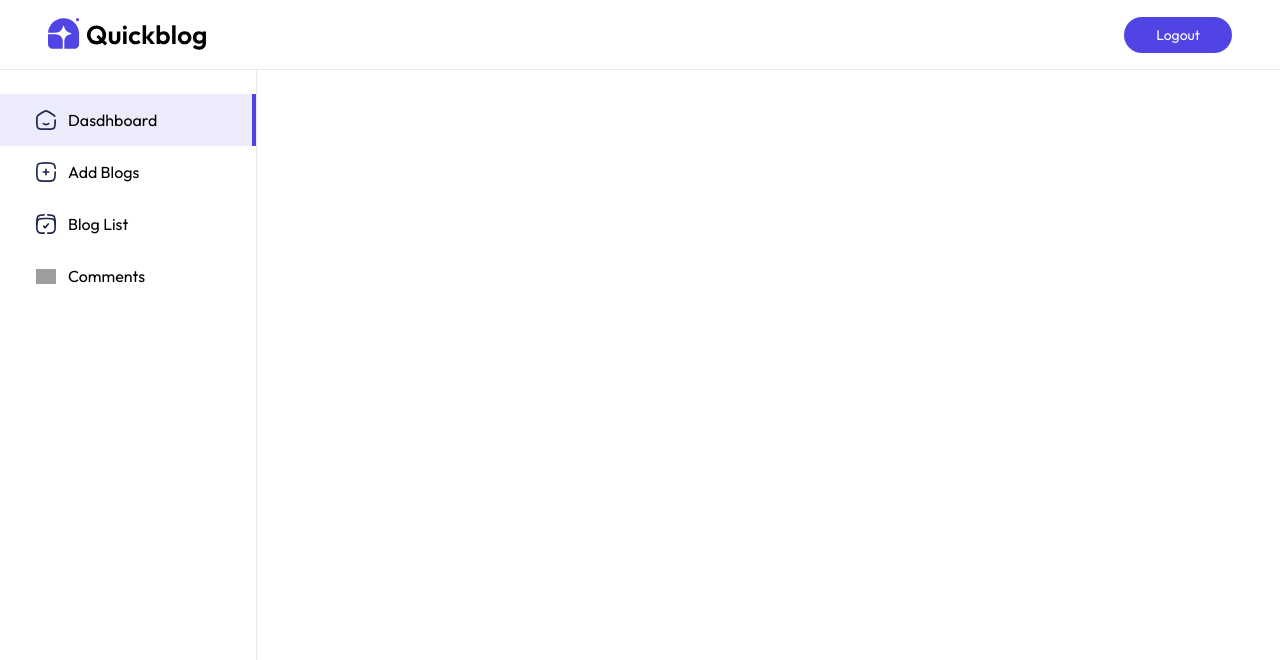
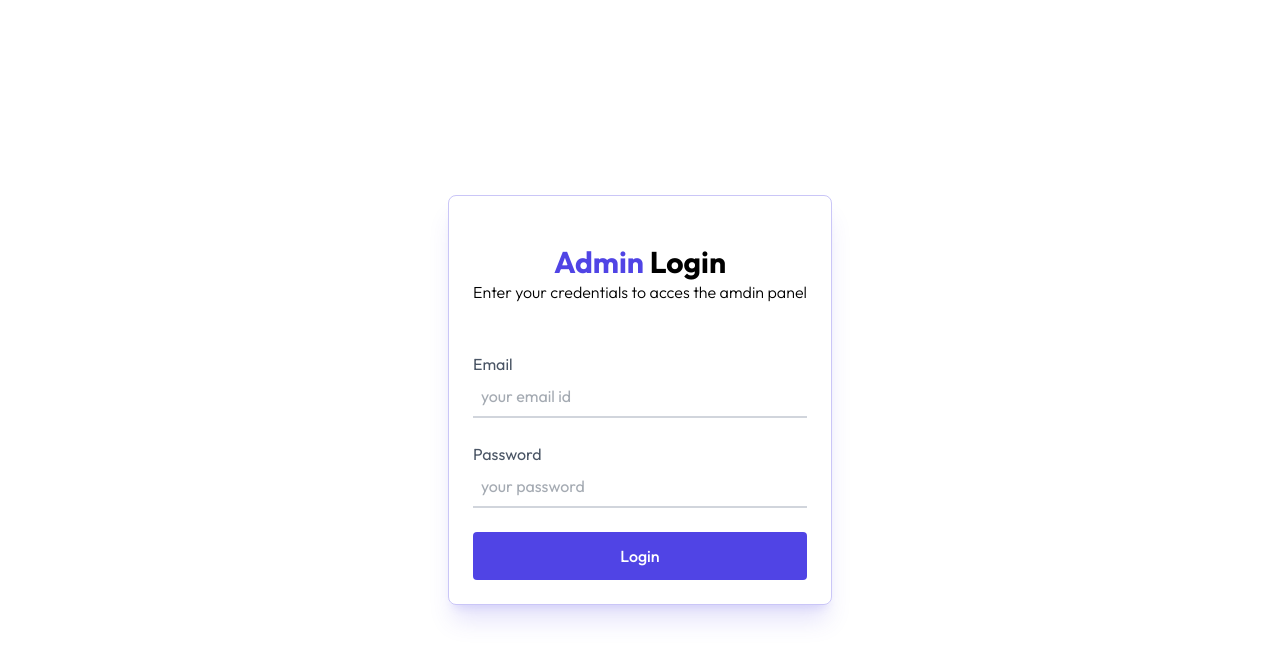
Before and after one commit to waibaBikash/MeroBlog, a React (Vite) app in the folder client/: page /admin in a window 1280 px wide. Shown: the top 660 px of the page. Built offline with nearby package versions, Linux system fonts and the light colour scheme; grey boxes are pictures that could not be loaded.

Commit message:
feat: enhance Login component with form handling and styling for admin access

```diff
--- a/client/src/App.jsx
+++ b/client/src/App.jsx
@@ -7,6 +7,7 @@
 import AddBlog from './pages/admin/AddBlog';
 import ListBlog from './pages/admin/ListBlog';
 import Comments from './pages/admin/Comments';
+import Login from './components/admin/Login';
 
 const App = () => {
   return (
@@ -14,7 +15,7 @@
        <Routes>
         <Route path="/" element={<Home />} />
         <Route path="/blog/:id" element={<Blog />} />
-         <Route path='/admin' element={<Layout/>}>
+         <Route path='/admin' element={false ? <Layout/> : <Login/>}>
            <Route index element={<Dashboard/>} />
            <Route path='addBlog' element={<AddBlog/>} />
            <Route path='listBlog' element={<ListBlog/>} />
--- a/client/src/components/admin/Login.jsx
+++ b/client/src/components/admin/Login.jsx
@@ -1,9 +1,34 @@
-import React from 'react'
+import React, { useState } from 'react'
 
 const Login = () => {
+
+  const [email, setEmail] = useState('');
+  const [password, setPassword] = useState('')
+
+  const handleSubmit = async (e)=> {
+    e.preventDefault()
+  }
   return (
-    <div>
-
+    <div className='flex items-center justify-center h-screen'>
+      <div className='w-full max-w-sm p-6 max-md:m-6 border border-primary/30 shadow-xl shadow-primary/15 rounded-lg'>
+         <div className='flex flex-col items-center justify-center'>
+             <div className='w-full py-6 text-center'>
+               <h1 className='text-3xl font-bold'> <span className='text-primary'> Admin</span> Login</h1>
+               <p className='font-light'>Enter your credentials to acces the amdin panel</p>
+             </div>
+              <form onSubmit={handleSubmit} className='mt-6 w-full sm:max-w-md text-gray-600'>
+                  <div className='flex flex-col'>
+                     <label>Email</label>
+                     <input onChange={e=> setEmail(e.target.value)} value={email} type="email" required placeholder='your email id' className='border-b-2 border-gray-300 p-2 outline-none mb-6' />
+                  </div>
+                  <div className='flex flex-col'>
+                     <label>Password</label>
+                     <input onChange={e=> setPassword(e.target.value)} value={password} type="password" required placeholder='your password' className='border-b-2 border-gray-300 p-2 outline-none mb-6' />
+                  </div>
+                  <button type='submit' className='w-full py-3 font-medium bg-primary text-white rounded cursor-pointer hover:bg-primary/90 transition-all'>Login</button>
+              </form>
+         </div>
+      </div>
     </div>
   )
 }
```
